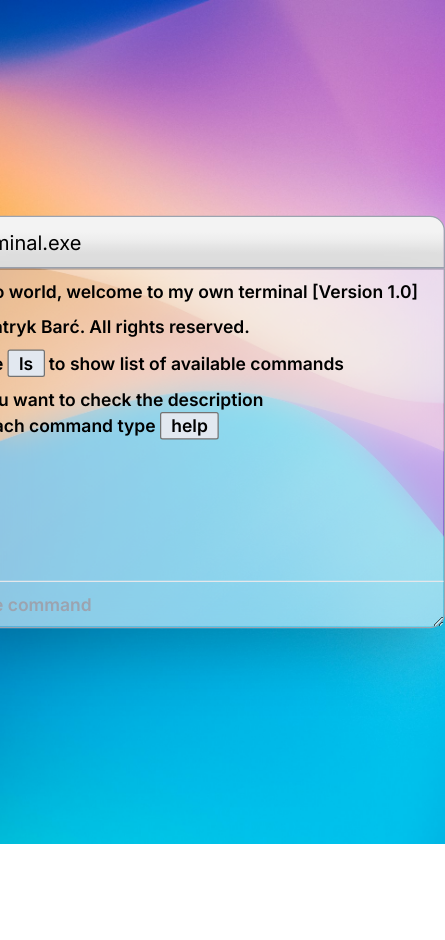
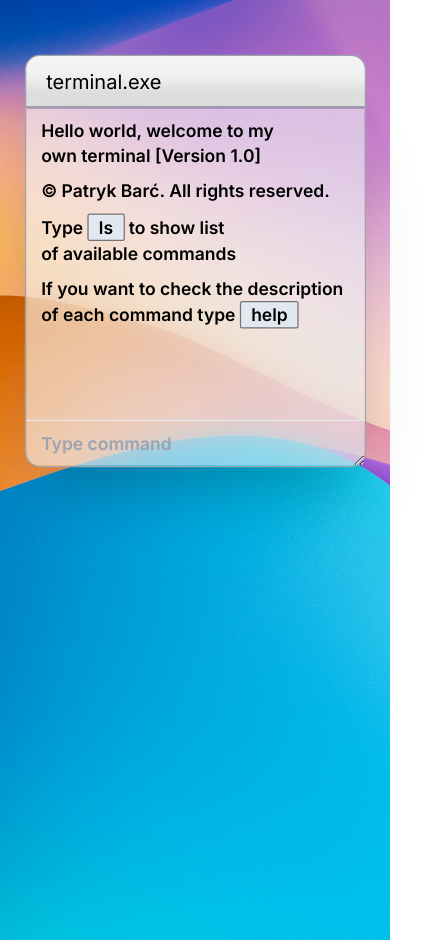
Before and after one commit to Patrykbarc/react-terminal, a React (Vite) app: page / in a window 390 px wide. Shown: the whole page, 445 px wide, since content can reach past the window. Before the commit the page ends 844 px from the top, so only its background shows below. Built offline with nearby package versions, Linux system fonts and the light colour scheme.

Commit message:
Adjusted terminal for mobile devices

```diff
--- a/src/App.tsx
+++ b/src/App.tsx
@@ -3,7 +3,7 @@ import { TerminalHeader } from './components/TerminalHeader/TerminalHeader'
 
 function App() {
 	return (
-		<div className='flex h-screen items-center justify-center'>
+		<div className='mt-24 flex h-screen items-start justify-center md:mt-0 md:items-center'>
 			<div className='scale-125'>
 				<TerminalHeader />
 				<TerminalContainer />
--- a/src/components/TerminalBody/TerminalBody.tsx
+++ b/src/components/TerminalBody/TerminalBody.tsx
@@ -35,6 +35,7 @@ export function TerminalContainer() {
 		}
 	}
 
+	// TODO przenieść handleCommandResponse do useReducer
 	function handleCommandResponse(cmd: string) {
 		setTimeout(() => {
 			const closestCommand = closest(cmd, commandsListArray)
@@ -90,9 +91,8 @@ export function TerminalContainer() {
 			inputRef.current !== null && inputRef.current.focus()
 		})
 	}, [chat])
-
 	return (
-		<div className='relative size-full max-h-[1024px] min-h-72 w-[400px] min-w-72 max-w-screen-lg resize overflow-hidden rounded-b-xl border border-gray-400 caret-gray-600 shadow-2xl'>
+		<div className='relative size-full max-h-[1024px] min-h-72 min-w-[70vw] max-w-screen-lg resize-y overflow-hidden rounded-b-xl border border-gray-400 caret-gray-600 shadow-2xl md:min-w-[500px] lg:w-[700px] lg:min-w-72 lg:resize'>
 			<div className='absolute z-0 size-full'>
 				<div className='flex h-full flex-col justify-between text-balance text-sm font-semibold'>
 					<div
```
